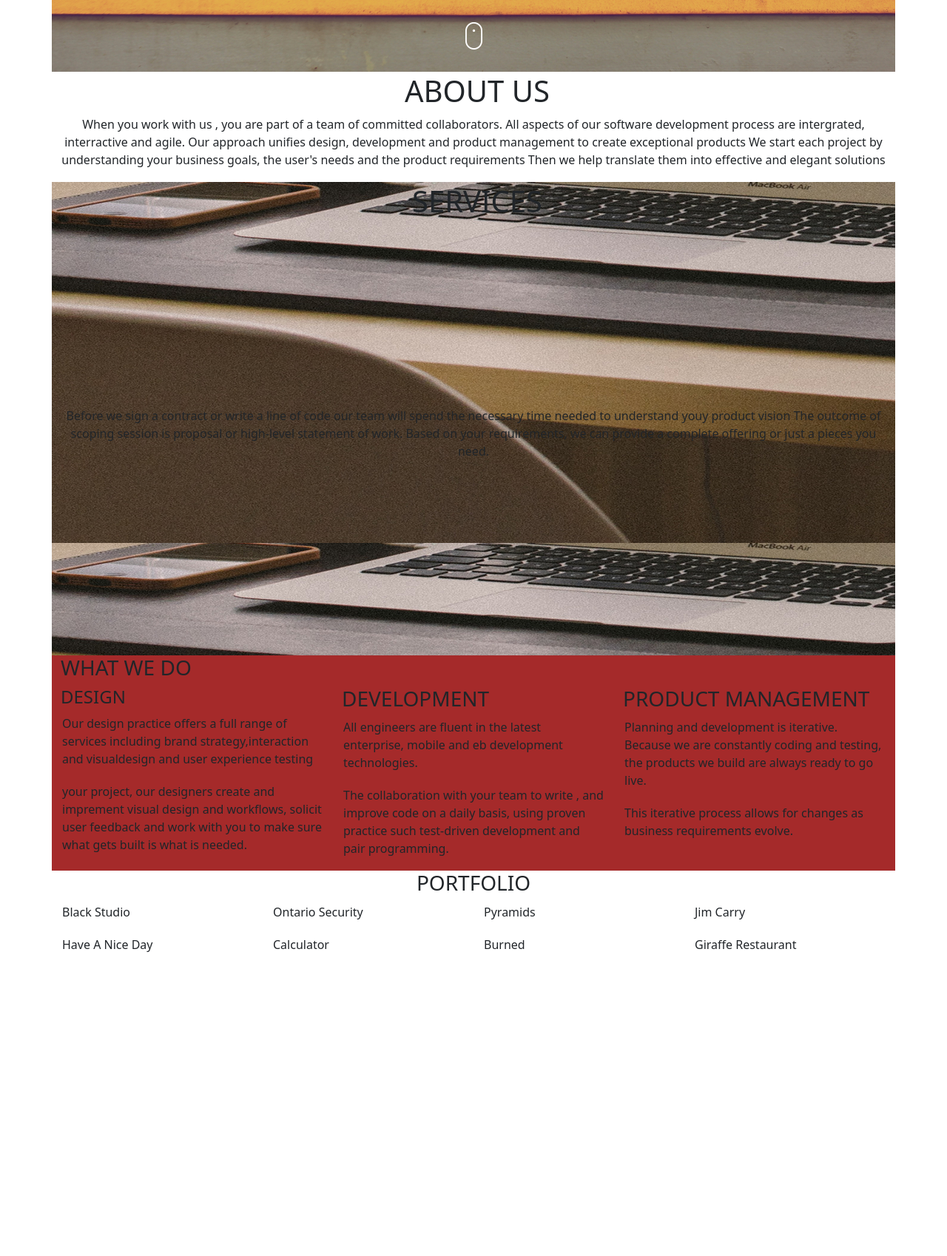
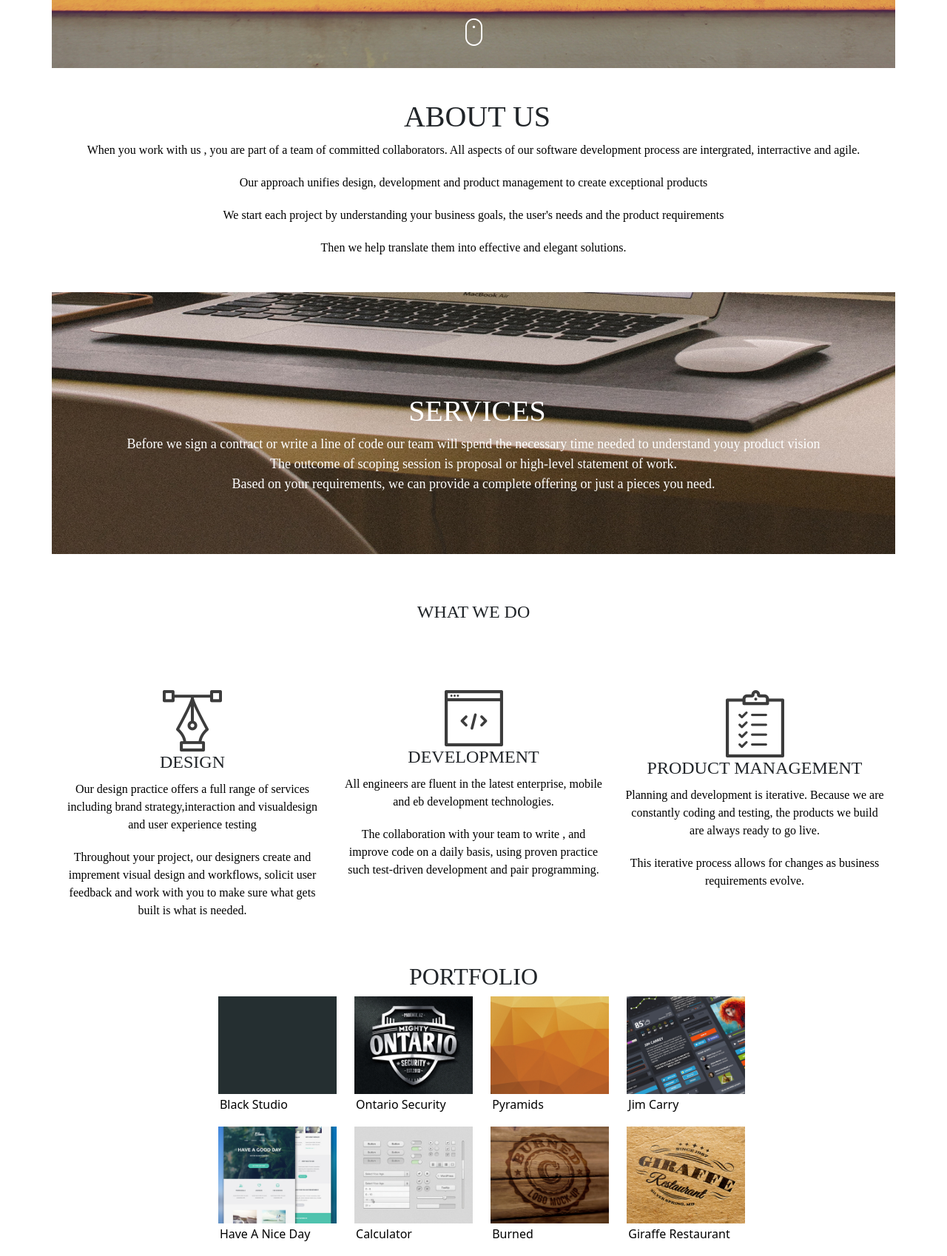
Before and after one commit to sarahgumbe/DELANI-STUDIO, a plain HTML site: page index.html in a window 1280 px wide. Shown: the part 555-2253 px from the top of the page at 74% size. Before the commit the page ends 1862 px from the top, so only its background shows below. Drawn offline with Linux system fonts and the light colour scheme.

Commit message:
index & style modified

```diff
--- a/index.html
+++ b/index.html
@@ -10,11 +10,11 @@
 </head>
 <body>
     <div class="container">
-        <div class="row" id="introduction">
-        <img src="assets/logo/logo.png" alt="logo" id="logo"/>
+        <div class="row" id="introduction"><br><br><br>
+        <img src="assets/logo/logo.png" alt="logo" id="logo"/><br>
         <h1>WELCOME</h1>
         <h1>DELANI STUDIO</h1>
-        <h3>AMAZING PEOPLE ARE MAKING AMAZING DESIGNS IN A FUN ENVIRONMENT</h3>
+        <h4>AMAZING PEOPLE ARE MAKING AMAZING DESIGNS IN A FUN ENVIRONMENT</h4>
         <div class="mouse-click"></div>
         <a href="#about-us">
             <img src="assets/mouse_click.png" alt=" mouse_click" id="mouse-click"/>
@@ -22,40 +22,48 @@
         </div>
         <div class="row" id="aboutus">
             <h1>ABOUT US</h1>
-            <p>When you work with us , you are part of a team of committed collaborators. All aspects of our software development process are intergrated, interractive and agile.
+            <p>When you work with us , you are part of a team of committed collaborators. All aspects of our software development process are intergrated, interractive and agile.</p>
 
-                Our approach unifies design, development and product management to create exceptional products
+                <p>Our approach unifies design, development and product management to create exceptional products</p>
 
-                We start each project by understanding your business goals, the user's needs and the product requirements
+                <p>We start each project by understanding your business goals, the user's needs and the product requirements</p>
 
-                Then we help translate them into effective and elegant solutions</p>
+                <p>Then we help translate them into effective and elegant solutions.</p>
         </div>
-        <div class="row" id="services">
+        <div class="row" id="services"><br><br><br><br><br>
             <h1>SERVICES</h1>
-            <p>Before we sign a contract or write a line of code our team will spend the necessary time needed to understand youy product vision
+            <p1>Before we sign a contract or write a line of code our team will spend the necessary time needed to understand youy product vision</p1>
 
-                The outcome of scoping session is proposal or high-level statement of work.
+                <p1>The outcome of scoping session is proposal or high-level statement of work.</p1>
 
-                Based on your requirements, we can provide a complete offering or just a pieces you need.</p>
+                <p1>Based on your requirements, we can provide a complete offering or just a pieces you need.</p1><br/><br/><br/><br/>
 
         </div>
-        <div class="row" style="background-color: brown">
-            <h3>WHAT WE DO</h3>
-            <br>
-            <div class="col">
+        <br/>
+        <div class="container_whatwedo">
+        <div class="row" id="whatwedo">
+            <h4 class="head">WHAT WE DO</h4>
+            <br><br/><br/><br/><br/>
+            <div class="col-md-4">
+                <div id="design-icon"></div>
+                <img src="assets/services_icons/design_icon.png" alt="DESIGN"/>
                 <h4>DESIGN</h4>
                 <P>Our design practice offers a full range of services including brand strategy,interaction and visualdesign and user experience testing</P>
 
-                    <p> your project, our designers create and imprement visual design and workflows, solicit user feedback and work with you to make sure what gets built is what is needed.</P>
+                    <p>Throughout your project, our designers create and imprement visual design and workflows, solicit user feedback and work with you to make sure what gets built is what is needed.</P>
             </div>
-            <div class="col">
-                <H3>DEVELOPMENT</H3>
+            <div class="col-md-4">
+                <div id="dev_icon"></div>
+                <img src="assets/services_icons/dev_icon.png" alt="DEVELOPMENT"/>
+                <h4>DEVELOPMENT</h4>
                 <P>All engineers are fluent in the latest enterprise, mobile and eb development technologies.</P>
                 <P>The collaboration with your team to write , and improve code on a daily basis, using proven practice such test-driven development and pair programming.</P>
 
             </div>
-            <div class="col">
-                <H3>PRODUCT MANAGEMENT</H3>
+            <div class="col-md-4">
+                <div id="product_icon"></div>
+                <img src="assets\services_icons\product_icon.png" alt="PRODUCT MANAGEMENT"/>
+                <h4>PRODUCT MANAGEMENT</h4>
                 <P>Planning and development is iterative. Because we are constantly coding and testing, the products we build are always ready to go live.</P>
                 <p>This iterative process allows for changes as business requirements evolve.</p>
 
@@ -63,31 +71,40 @@
 
         </div>
         <div class="portfolio">
-            <h3 style="text-align: center;">PORTFOLIO</h3>
+            <h2 style="text-align: center;">PORTFOLIO</h2>
             <div class="row" id="portfolio">
+
             <div class="col-md-3" id="work1">
+                <img src="assets\portfolio\work4.jpg" alt="work1"/>
             <p id="overlay1" class="text">Black Studio</p>
 
         </div>
         <div class="col-md-3" id="work2">
+            <img src="assets\portfolio\work3.jpg" alt="work2" id="work2"/>
             <p id="overlay2" class="text">Ontario Security</p>
         </div>
         <div class="col-md-3" id="work3">
+            <img src="assets\portfolio\work2.jpg" alt="work3"/>
             <p id="overlay3" class="text">Pyramids</p>
     </div>
     <div class="col-md-3" id="work4">
+        <img src="assets\portfolio\work1.jpg" alt="workk4"/>
         <p id="overlay4" class="text">Jim Carry</p>
     </div>
     <div class="col-md-3" id="work5">
+        <img src="assets\portfolio\work5.jpg" alt="work5"/>
         <p id="overlay5" class="text">Have A Nice Day</p>
     </div>
     <div class="col-md-3" id="work6">
+        <img src="assets\portfolio\work6.jpg" alt="work6"/>
         <p id="overlay6" class="text">Calculator</p>
     </div>
     <div class="col-md-3" id="work7">
+        <img src="assets\portfolio\work7.jpg" alt="work7"/>
         <p id="overlay7" class="text">Burned</p>
     </div>
     <div class="col-md-3" id="work8">
+        <img src="assets\portfolio\work8.jpg" alt="work8"/>
         <p id="overlay8" class="text">Giraffe Restaurant</p>
     </div>
  </div>
--- a/style.css
+++ b/style.css
@@ -16,6 +16,7 @@ p{
     padding: 2px;
   }
   #logo{
+    align-content: center;
     margin-top: 12px;
     margin-bottom: 24px;
     width: 70px;
@@ -46,9 +47,53 @@ p{
 
 #aboutus{
     text-align: center;
+    align-content: center;
+    padding-bottom: 30px;
+    padding-top:40px;
+    font-family: 'Copse', serif;
+}
+p{
+    color: black;
 }
 #services{
-    background-image: url("assets/backgrounds/s_image.jpg");
-    height: 80vh;
+  background-image: url("assets/backgrounds/s_image.jpg");
+  align-content: center;
+  text-align: center;
+  color: white;
+  background-position: center;
+  background-size: cover;
+  background-repeat: no-repeat;
+  font-family: 'Copse', serif;
+  font-size: 18px;
+
+}
+p1{
+    color: white;
+}
+
+#whatwedo{
+  font-family: 'Quattrocento', serif;
+  text-align: center;
+  padding-top: 40px;
+  font-family: 'Gabriela', serif;
+}
+h3{
+    color: black;
+    font-size:xx-large;
+}
+#portfolio{
+    display: flex;
+    flex-wrap: wrap;
+    align-items: center;
+    margin-left:18%;
+    margin-right: 16%;
+  }
+  .col-md-3 img{
+    max-width: 100%;
+    max-height: 100%;
+  }
+  .portfolio h2{
     text-align: center;
-}
+    padding-top:40px;
+    font-family: 'Gabriela', serif;
+  }
```
